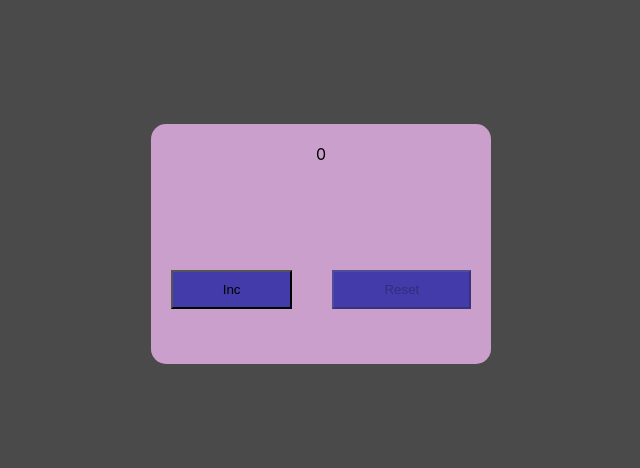
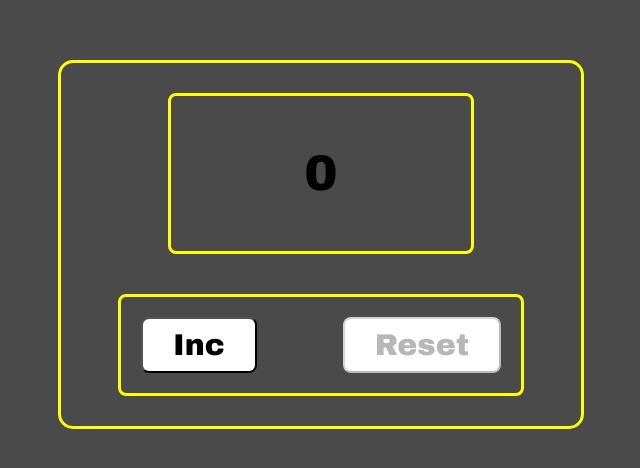
Before and after one commit to Tampoka/Counter, a React (Create React App) app: page / in a window 1280 px wide. Shown: the part 156-624 px from the top of the page, without its empty margins (319-959 px from the left). Built offline with nearby package versions, Linux system fonts and the light colour scheme.

Commit message:
Change color palette

```diff
--- a/src/App.scss
+++ b/src/App.scss
@@ -2,7 +2,7 @@
 
 .app {
     display: flex;
-    justify-content: space-between;
+    justify-content: center;
     align-items: center;
 
     height: 100vh;
--- a/src/Counter/Control/Control.module.scss
+++ b/src/Counter/Control/Control.module.scss
@@ -1,8 +1,13 @@
+@import '../../styles/variables/Variables.scss';
+
 .control {
-    padding:10px 50px;
+    background-color: $secondaryColor;
+
+    font-family: "Arial Black", sans-serif;
+    font-size: 30px;
+
+    padding: 10px 30px;
     margin: 20px;
 
-    /*border-radius: 8px;*/
-
-    background-color: rgb(66, 59, 169);
+    border-radius: 8px;
 }
--- a/src/Counter/Counter.module.css
+++ /dev/null
@@ -1,22 +0,0 @@
-.counter {
-    display: flex;
-    flex-direction: column;
-    align-items: center;
-    justify-content: space-between;
-
-    width:300px;
-    height: 200px;
-    margin: 50px auto;
-    padding: 20px;
-
-    border-radius: 15px;
-
-    background-color: #cb9fcb;
-}
-
-.controls {
-    display: flex;
-    justify-content: space-around;
-
-    margin: 15px;
-}
--- /dev/null
+++ b/src/Counter/Counter.module.scss
@@ -0,0 +1,29 @@
+@import '../styles/variables/Variables.scss';
+
+.counter {
+    display: flex;
+    flex-direction: column;
+    align-items: center;
+    justify-content: center;
+
+    width: 500px;
+    padding: 10px;
+
+    border-radius: 15px;
+
+    border: 3px solid $primaryColor;
+
+    font-family: "Arial Black", sans-serif;
+    font-size: 30px;
+}
+
+.controls {
+    display: flex;
+    justify-content: space-between;
+
+    width: 80%;
+
+    border: 3px solid $primaryColor;
+    border-radius: 8px;
+    margin: 20px;
+}
--- /dev/null
+++ b/src/Counter/Display/Display.module.scss
@@ -0,0 +1,21 @@
+@import '../../styles/variables/Variables.scss';
+
+.display {
+    border: 3px solid $primaryColor;
+
+    width: 60%;
+
+    padding: 50px 0;
+    margin: 20px;
+
+    border-radius: 8px;
+
+    text-align: center;
+    font-size: 50px;
+
+}
+
+.error {
+    font-size: 40px;
+    color:red
+}
--- a/src/Counter/Display/Display.modules.css
+++ /dev/null
@@ -1,11 +0,0 @@
-.display {
-
-    padding: 20px 50px;
-
-    border-radius: 8px;
-}
-
-.error {
-    font-size: 24px;
-    color:red
-}
--- a/src/Counter/Display/Display.tsx
+++ b/src/Counter/Display/Display.tsx
@@ -1,5 +1,5 @@
 import React from "react";
-import s from "./Display.modules.css"
+import s from "./Display.module.scss"
 
 export type DisplayPropsType={
     count:number
--- a/src/Counter/SimpleCounter.tsx
+++ b/src/Counter/SimpleCounter.tsx
@@ -1,6 +1,6 @@
 import React, {useState} from "react";
 import {Display} from "./Display/Display";
-import s from "./Counter.module.css"
+import s from "./Counter.module.scss"
 import {Control} from "./Control/Control";
 
 export const SimpleCounter = () => {
--- a/src/styles/variables/Variables.scss
+++ b/src/styles/variables/Variables.scss
@@ -1,6 +1,7 @@
 //Colors
 $appBackgroundColor: rgba(0, 0, 0, 0.71);
-$primaryColor: blue;
-$secondaryColor: green;
-$darkTextColor:black
+$primaryColor: yellow;
+$secondaryColor: white;
+$darkTextColor: black;
+
 //Fonts
```
